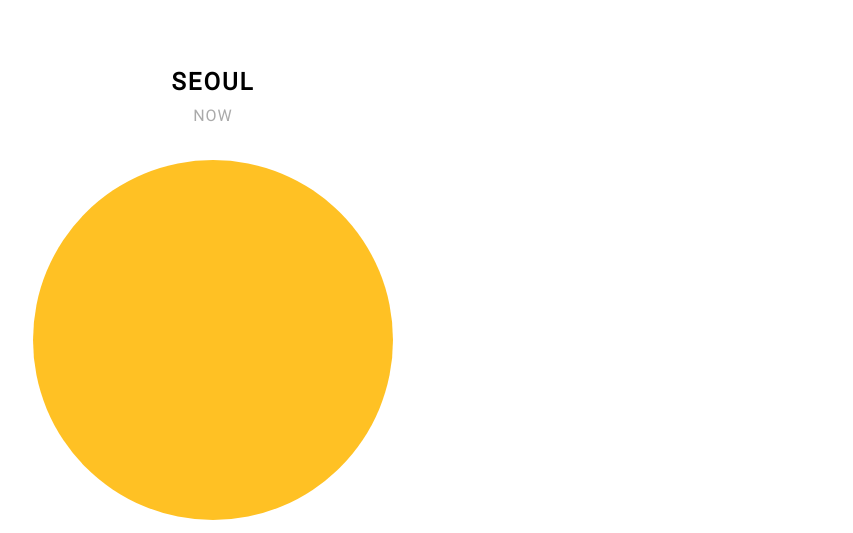
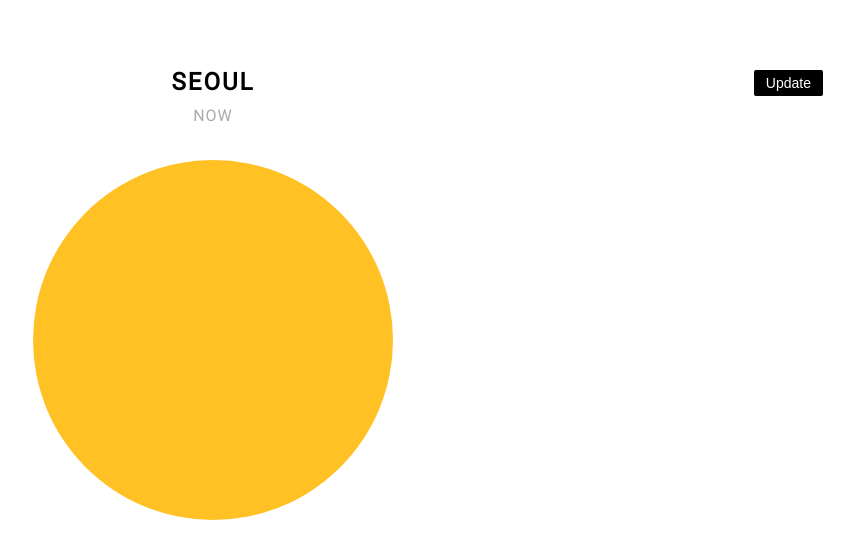
Before and after one commit to helloeujin/test-repository, a plain HTML site: page index.html in a window 1280 px wide. Shown: the top 533 px of the page, without its empty margins (427-1280 px from the left). Drawn offline with Linux system fonts and the light colour scheme.

Commit message:
javascript interaction example added

```diff
--- a/index.html
+++ b/index.html
@@ -10,18 +10,22 @@
   </head>
 
   <body>
+    <!-- JS code -->
+    <script src="./main.js"></script>
+
     <div id="location">Seoul</div>
     <div id="day-time">Now</div>
-    <!-- <div id="day-time">Sunday 8:00AM</div> -->
 
+    <!-- weather icon -->
     <div id="weather-icon"></div>
 
+    <!-- temperature -->
     <div id="temperature">
       <span id="degree">30</span><span id="unit">&#8451;</span>
     </div>
 
+    <!-- more information -->
     <div id="more-info">
-      <!--  -->
       <div id="sunrise">
         <div class="more-info-img">
           <img src="./img/sunrise.svg" />
@@ -29,7 +33,7 @@
         <div class="more-info-title">Sunrise</div>
         <div id="sunrise-time" class="more-info-value">6:00</div>
       </div>
-      <!--  -->
+
       <div id="wind">
         <div class="more-info-img">
           <img src="./img/wind.svg" />
@@ -37,7 +41,7 @@
         <div class="more-info-title">Wind</div>
         <div id="wind-speed" class="more-info-value">8 km/h</div>
       </div>
-      <!--  -->
+
       <div id="humidity">
         <div class="more-info-img">
           <img src="./img/humidity.svg" />
@@ -46,5 +50,8 @@
         <div id="humidity-pct" class="more-info-value">61 %</div>
       </div>
     </div>
+
+    <!-- button -->
+    <button onclick="update()" class="button">Update</button>
   </body>
 </html>
--- /dev/null
+++ b/main.js
@@ -0,0 +1,10 @@
+function update() {
+  //   alert("update button clicked");
+
+  const cities = ["Seoul", "Tokyo", "New York", "Paris"];
+  const num = parseInt(Math.random() * cities.length);
+  //   console.log(num);
+  //   document.getElementById("location").innerHTML = "Tokyo";
+  document.getElementById("location").innerHTML = cities[num];
+  document.getElementById("degree").innerHTML = parseInt(Math.random() * 30);
+}
--- a/style.css
+++ b/style.css
@@ -87,3 +87,20 @@ body {
   color: #333;
   letter-spacing: 1px;
 }
+
+.button {
+  position: absolute;
+  top: 70px;
+  right: 30px;
+  background-color: black;
+  border: none;
+  color: white;
+  padding: 5px 12px;
+  border-radius: 2px;
+  font-size: 14px;
+}
+.button:hover {
+  background-color: #777;
+  cursor: pointer;
+  transition: all 0.6s;
+}
```
